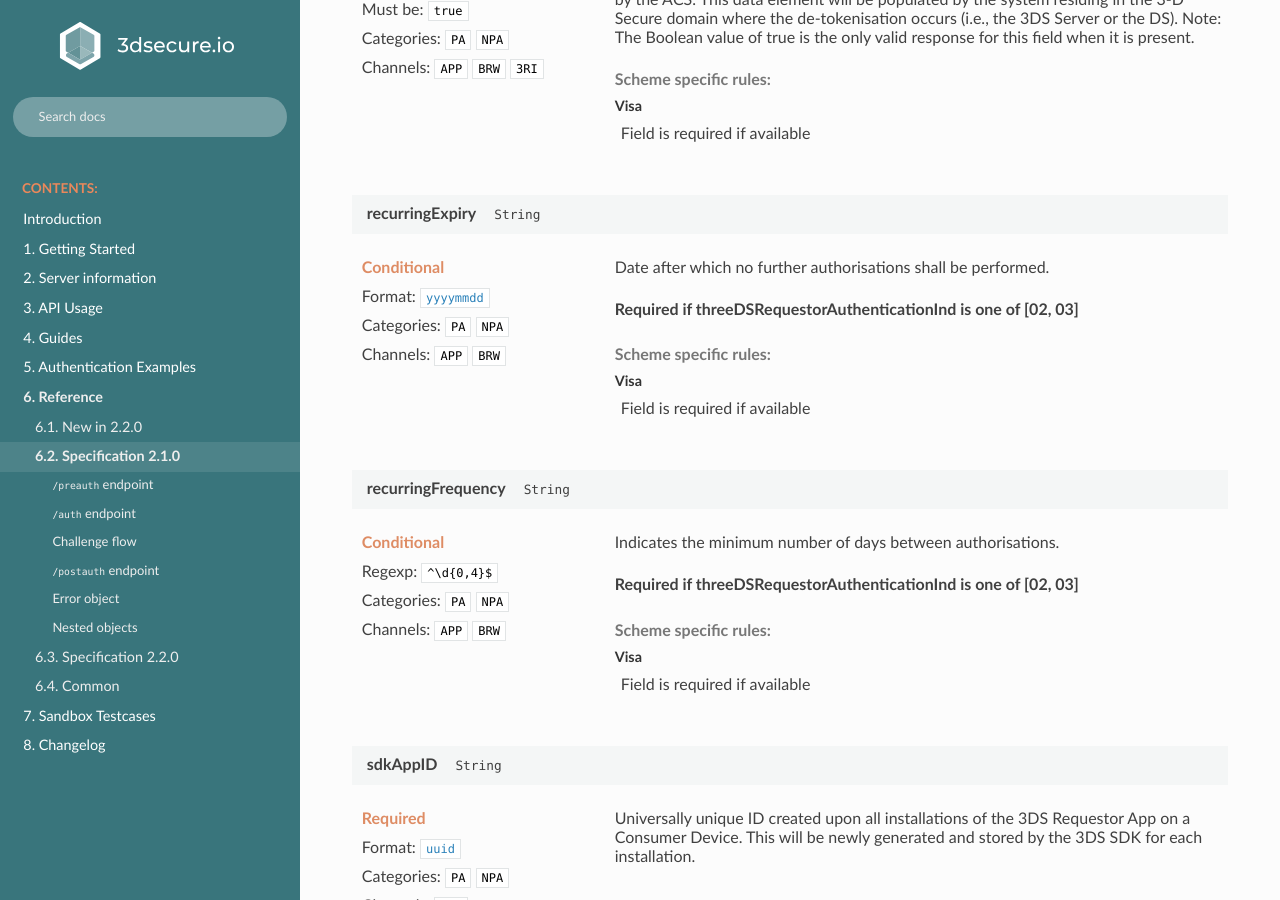
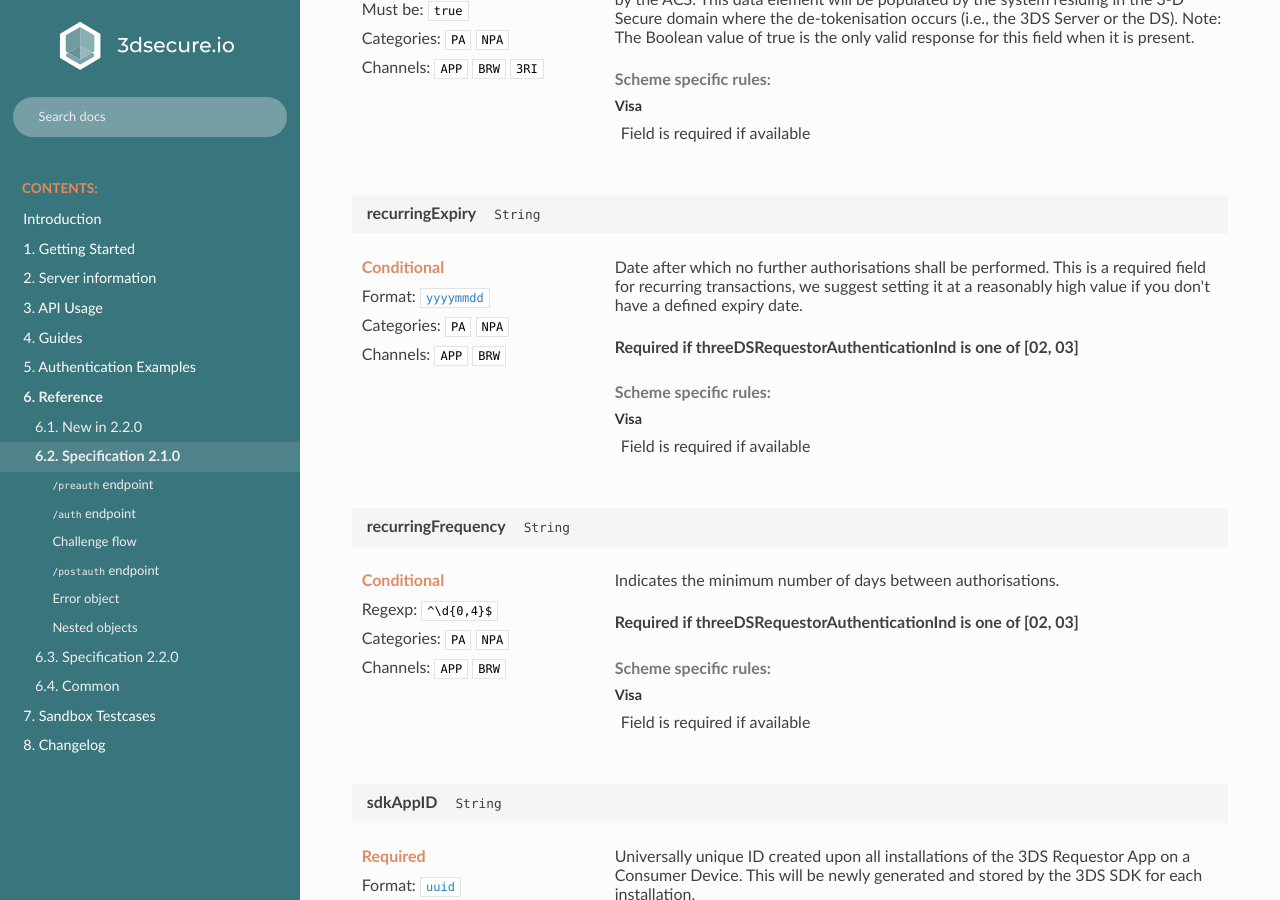
Before and after one commit to clearhaus/3DSv2-api-documentation, a Sphinx documentation site: the page built from source/specification_210.rst, in a window 1280 px wide and 900 px high, scrolled down 15479 px. Built offline with Sphinx 7.4.7 and the Read the Docs theme 2.0.0, drawn with Linux system fonts in a browser that asks for light colours.

Commit message:
Suggest using a high value for recurringExpiry
Since recurringExpiry is a required value and most recurring
transactions don't have a defined expiry date, suggest that the value is
sufficiently high.
It is my strong belief that no ACS/Issuer will disallow transactions
after the recurringExpiry of the authentication has expired.

I believe it was added by EMVCo because they saw it as another data point.

```diff
--- a/source/_static/areq_210.html
+++ b/source/_static/areq_210.html
@@ -2153,7 +2153,7 @@ Channels:
 </div>
 </div>
 </div>
-<div class='argdesc'><div class='description'>Date after which no further authorisations shall be performed.</div>
+<div class='argdesc'><div class='description'>Date after which no further authorisations shall be performed. This is a required field for recurring transactions, we suggest setting it at a reasonably high value if you don't have a defined expiry date.</div>
 <div class='conditions'>
 <div class=''>
 Required if threeDSRequestorAuthenticationInd is one of [02, 03]<br></div>
--- a/source/_static/areq_220.html
+++ b/source/_static/areq_220.html
@@ -2458,7 +2458,7 @@ Channels:
 </div>
 </div>
 </div>
-<div class='argdesc'><div class='description'>Date after which no further authorisations shall be performed.</div>
+<div class='argdesc'><div class='description'>Date after which no further authorisations shall be performed. This is a required field for recurring transactions, we suggest setting it at a reasonably high value if you don't have a defined expiry date.</div>
 <div class='conditions'>
 <div class=''>
 Required if threeDSRequestorAuthenticationInd is one of [02, 03]<br>Required if threeRIInd is one of [01, 02]<br></div>
```
